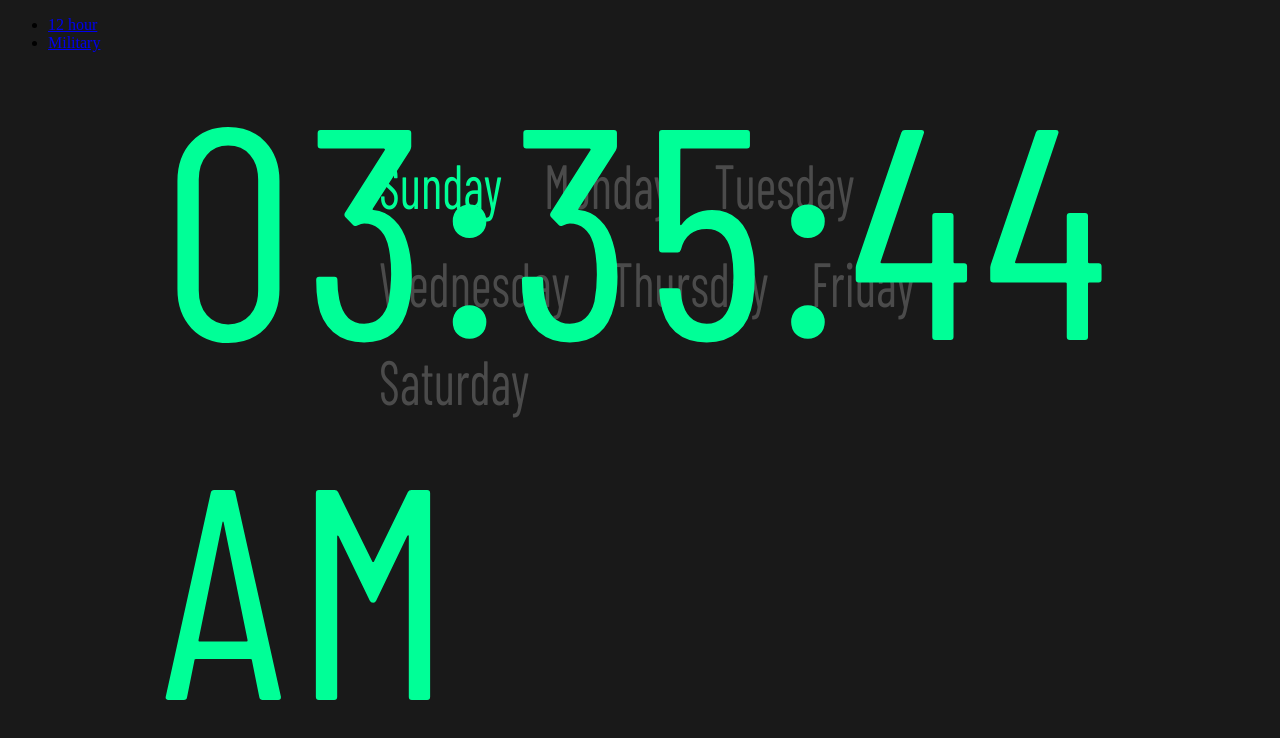
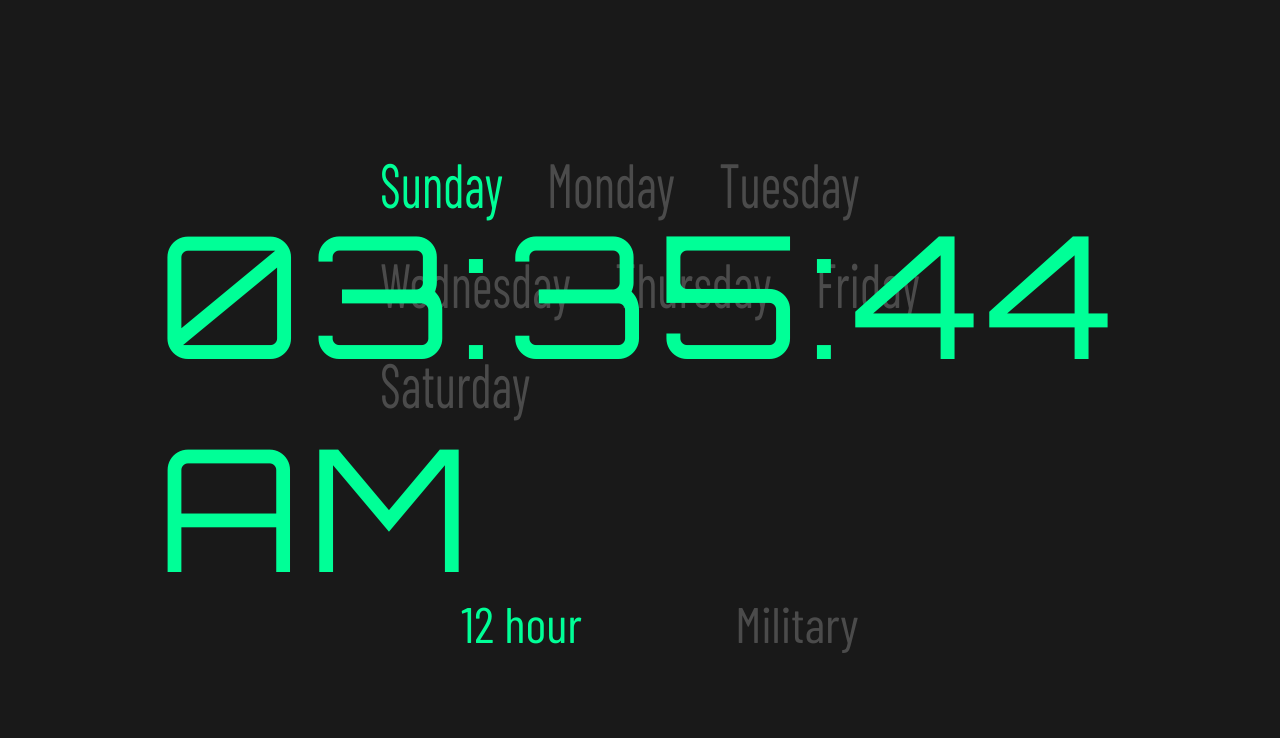
Before and after one commit to bringman18/digitalClock, a plain HTML site: page index.html in a window 1280 px wide. Drawn offline with nearby package versions, Linux system fonts and the light colour scheme.

Commit message:
Update styles.css
newest version of html

```diff
--- a/css/styles.css
+++ b/css/styles.css
@@ -2,18 +2,6 @@
 
 body {
     background: #191919;
-}
-
-
-.clock {
-    position: absolute;
-    top: 50%;
-    left: 50%;
-    transform: translateX(-50%) translateY(-50%);
-    color: #00FF97;
-    font-size: 300px;
-    font-family: 'Barlow Condensed', sans-serif;
-    letter-spacing: 10px;
 }
 
 .week  {
@@ -30,8 +18,57 @@ body {
 
 .week  ul li  {
     display: inline-block;
-    padding: 19px;
+    margin: 20px;
     font-family: 'Barlow Condensed', sans-serif;
     font-size: 50px;
     transform: scaleY(1.25);
 }
+
+.highlight  {
+    color: #00FF97;
+}
+
+.clock {
+    position: fixed;
+    top: 50%;
+    left: 50%;
+    transform: translateX(-50%) translateY(-50%);
+    color: #00FF97;
+    font-size: 170px;
+    letter-spacing: 10px;
+    font-family: 'Orbitron', sans-serif;
+}
+
+.toggle  {
+    font-family: 'Barlow Condensed', sans-serif;
+    position: fixed;
+    top: 75%;
+    left: 50%;
+    transform: translateX(-50%) translateY(-25%);
+
+}
+
+.toggle ul  {
+    list-style: none;
+}
+
+.toggle ul li   {
+    display: inline-block;
+    font-size: 50px;
+
+}
+
+.toggle ul li a  {
+    text-decoration: none;
+    padding: 75px;
+    color: #4B4B4B;
+    transition: color .75s ease;
+}
+
+.toggle ul li a:hover  {
+    color: whitesmoke;
+}
+
+.toggle .current  {
+    color: #00FF97;
+}
```
